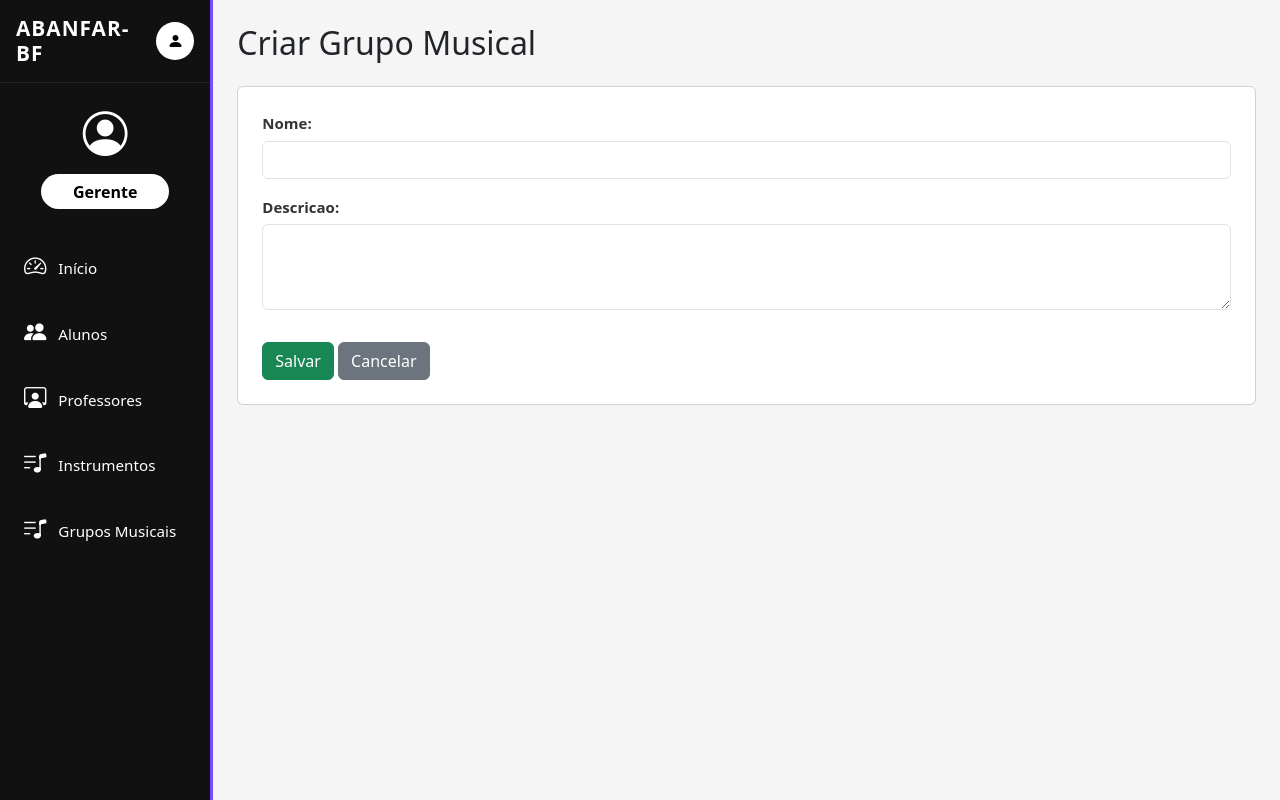
After one commit to JadsonTSI/abarfar, a Django app: page /grupos/criar/ in a window 1280 px wide. The commit adds this page. Run offline with Django 5.2, Linux system fonts and the light colour scheme; the visitor is signed in with stand-in values (Sample User, id 1).

Commit message:
atualização no sistema

```diff
--- a/abanfar_bf/alunos/models.py
+++ b/abanfar_bf/alunos/models.py
@@ -13,6 +13,8 @@ class Naipe(models.Model):
 
 class GrupoMusical(models.Model):
     nome = models.CharField(max_length=100)
+    descricao = models.TextField(blank=True, null=True)
+    ativo = models.BooleanField(default=True)
 
     def __str__(self):
         return self.nome
--- a/abanfar_bf/contas/templates/contas/gerente_home.html
+++ b/abanfar_bf/contas/templates/contas/gerente_home.html
@@ -59,6 +59,12 @@
               <li class="nav-item mb-3">
                 <a href="{% url 'instrumentos:list' %}" class="nav-link"><i class="bi bi-music-note-list me-2"></i> Instrumentos</a>
               </li>
+
+              <li class="nav-item mb-3">
+                        <a href="{% url 'grupos:listar' %}" class="nav-link active">
+                            <i class="bi bi-music-note-list me-2"></i> Grupos Musicais
+                        </a>
+                    </li>
             </ul>
           </nav>
         </aside>
--- a/abanfar_bf/grupos/forms.py
+++ b/abanfar_bf/grupos/forms.py
@@ -1,7 +1,17 @@
 from django import forms
 from .models import Partitura
+from alunos.models import GrupoMusical
 
 class PartituraForm(forms.ModelForm):
     class Meta:
         model = Partitura
         fields = ["titulo", "arquivo"]
+
+class GrupoForm(forms.ModelForm):
+    class Meta:
+        model = GrupoMusical
+        fields = ["nome", "descricao"]
+        widgets = {
+            "nome": forms.TextInput(attrs={"class": "form-control"}),
+            "descricao": forms.Textarea(attrs={"class": "form-control", "rows": 3}),
+        }
--- /dev/null
+++ b/abanfar_bf/grupos/templates/grupos/criar.html
@@ -0,0 +1,91 @@
+{% load static %}
+
+<!DOCTYPE html>
+<html lang="pt-br">
+<head>
+    <meta charset="UTF-8">
+    <title>Criar Grupo Musical</title>
+
+    <link rel="stylesheet" href="https://cdn.jsdelivr.net/npm/bootstrap@5.3.3/dist/css/bootstrap.min.css">
+    <link rel="stylesheet" href="https://cdn.jsdelivr.net/npm/bootstrap-icons@1.11.3/font/bootstrap-icons.css">
+
+    <link rel="stylesheet" href="{% static 'ensaios_pro.css' %}">
+</head>
+
+<body>
+
+<div class="container-fluid g-0">
+    <div class="row g-0">
+
+        <!-- SIDEBAR GERENTE -->
+        <aside class="col-12 col-md-3 col-lg-2 sidebar d-flex flex-column">
+
+            <div class="d-flex align-items-center justify-content-between px-3 py-3 sidebar-top">
+                <h2 class="logo-text mb-0">ABANFAR-BF</h2>
+                <button class="btn btn-circle"><i class="bi bi-person-fill"></i></button>
+            </div>
+
+            <div class="sidebar-profile text-center py-3">
+                <div class="profile-icon mb-2">
+                    <i class="bi bi-person-circle"></i>
+                </div>
+                <button class="btn btn-profile">Gerente</button>
+            </div>
+
+            <nav class="sidebar-menu flex-grow-1 mt-3">
+                <ul class="nav flex-column">
+
+                    <li class="nav-item mb-3">
+                        <a href="{% url 'contas:painel_gerente' %}" class="nav-link">
+                            <i class="bi bi-speedometer2 me-2"></i> Início
+                        </a>
+                    </li>
+
+                    <li class="nav-item mb-3">
+                        <a href="{% url 'contas:lista_alunos' %}" class="nav-link">
+                            <i class="bi bi-people-fill me-2"></i> Alunos
+                        </a>
+                    </li>
+
+                    <li class="nav-item mb-3">
+                        <a href="{% url 'professores:professores_list' %}" class="nav-link">
+                            <i class="bi bi-person-workspace me-2"></i> Professores
+                        </a>
+                    </li>
+
+                    <li class="nav-item mb-3">
+                        <a href="#" class="nav-link">
+                            <i class="bi bi-music-note-list me-2"></i> Instrumentos
+                        </a>
+                    </li>
+
+                    <li class="nav-item mb-3">
+                        <a href="{% url 'grupos:listar' %}" class="nav-link active">
+                            <i class="bi bi-music-note-list me-2"></i> Grupos Musicais
+                        </a>
+                    </li>
+
+                </ul>
+            </nav>
+        </aside>
+
+        <main class="col-12 col-md-9 col-lg-10 p-4">
+            <h2 class="mb-4">Criar Grupo Musical</h2>
+
+            <div class="card p-4">
+                <form method="POST">
+                    {% csrf_token %}
+
+                    {{ form.as_p }}
+
+                    <button class="btn btn-success mt-3" type="submit">Salvar</button>
+                    <a href="{% url 'grupos:listar' %}" class="btn btn-secondary mt-3">Cancelar</a>
+                </form>
+            </div>
+        </main>
+
+    </div>
+</div>
+
+</body>
+</html>
--- a/abanfar_bf/grupos/urls.py
+++ b/abanfar_bf/grupos/urls.py
@@ -7,5 +7,10 @@ urlpatterns = [
     path("", views.lista_grupos, name="listar"),
     path("<int:id>/", views.grupo_detalhes, name="detalhes"),
     path("enviar/<int:id>/", views.enviar_partitura, name="enviar_partitura"),
+    path("listar/", views.grupos_listar, name="listar"),
+    path("criar/", views.grupo_criar, name="criar"),
+    path("editar/<int:id>/", views.grupo_editar, name="editar"),
+    path("arquivar/<int:id>/", views.grupo_arquivar, name="arquivar"),
+    path("reativar/<int:id>/", views.grupo_reativar, name="reativar"),
 
 ]
--- a/abanfar_bf/grupos/views.py
+++ b/abanfar_bf/grupos/views.py
@@ -1,9 +1,8 @@
 from django.shortcuts import render, get_object_or_404, redirect
 from django.contrib.auth.decorators import login_required
-
 from alunos.models import GrupoMusical, Aluno
 from .models import Partitura
-from .forms import PartituraForm
+from .forms import PartituraForm, GrupoForm
 
 
 def editar_funcao(request, aluno_id):
@@ -55,3 +54,52 @@ def enviar_partitura(request, id):
 def lista_grupos(request):
     grupos = GrupoMusical.objects.all()
     return render(request, "grupos/lista.html", {"grupos": grupos})
+
+@login_required
+def grupos_listar(request):
+    grupos = GrupoMusical.objects.all()
+    return render(request, "grupos/listar.html", {"grupos": grupos})
+
+
+@login_required
+def grupo_criar(request):
+    if request.method == "POST":
+        form = GrupoForm(request.POST)
+        if form.is_valid():
+            form.save()
+            return redirect("grupos:listar")
+    else:
+        form = GrupoForm()
+
+    return render(request, "grupos/criar.html", {"form": form})
+
+
+@login_required
+def grupo_editar(request, id):
+    grupo = get_object_or_404(GrupoMusical, id=id)
+
+    if request.method == "POST":
+        form = GrupoForm(request.POST, instance=grupo)
+        if form.is_valid():
+            form.save()
+            return redirect("grupos:listar")
+    else:
+        form = GrupoForm(instance=grupo)
+
+    return render(request, "grupos/editar.html", {"form": form, "grupo": grupo})
+
+
+@login_required
+def grupo_arquivar(request, id):
+    grupo = get_object_or_404(GrupoMusical, id=id)
+    grupo.ativo = False
+    grupo.save()
+    return redirect("grupos:listar")
+
+
+@login_required
+def grupo_reativar(request, id):
+    grupo = get_object_or_404(GrupoMusical, id=id)
+    grupo.ativo = True
+    grupo.save()
+    return redirect("grupos:listar")
```
Also changed, not shown: abanfar_bf/grupos/templates/grupos/editar.html (added, +91 -0 lines), abanfar_bf/grupos/templates/grupos/listar.html (added, +138 -0 lines), abanfar_bf/alunos/migrations/0006_grupomusical_ativo_grupomusical_descricao.py (added).
